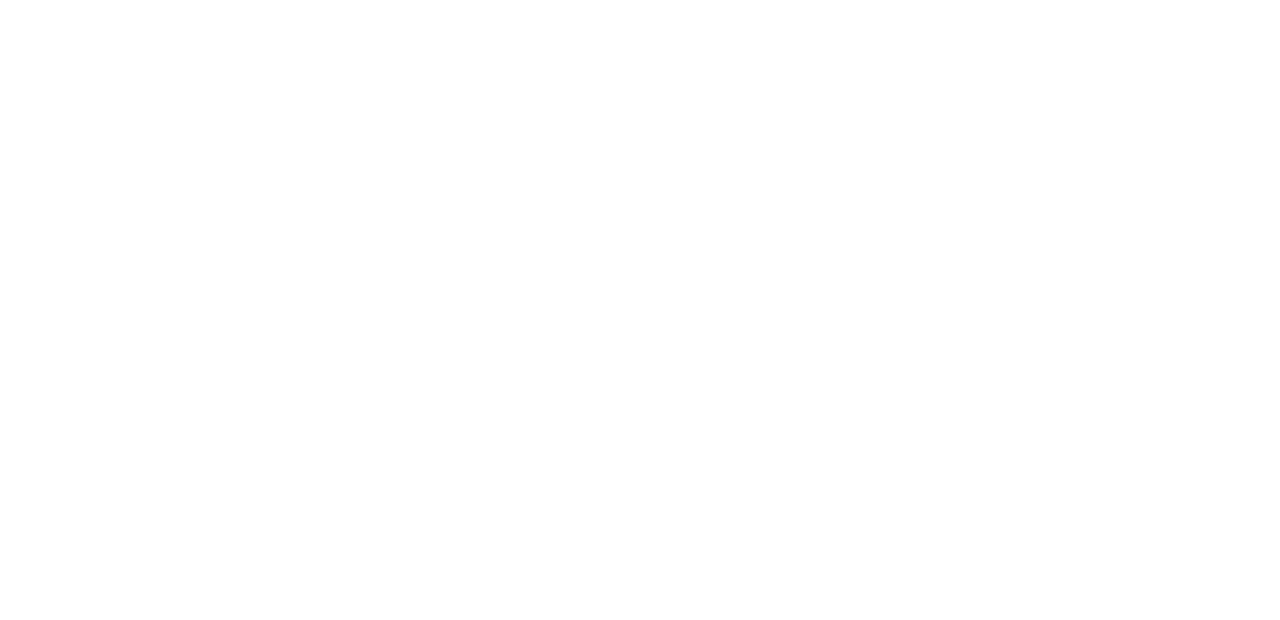
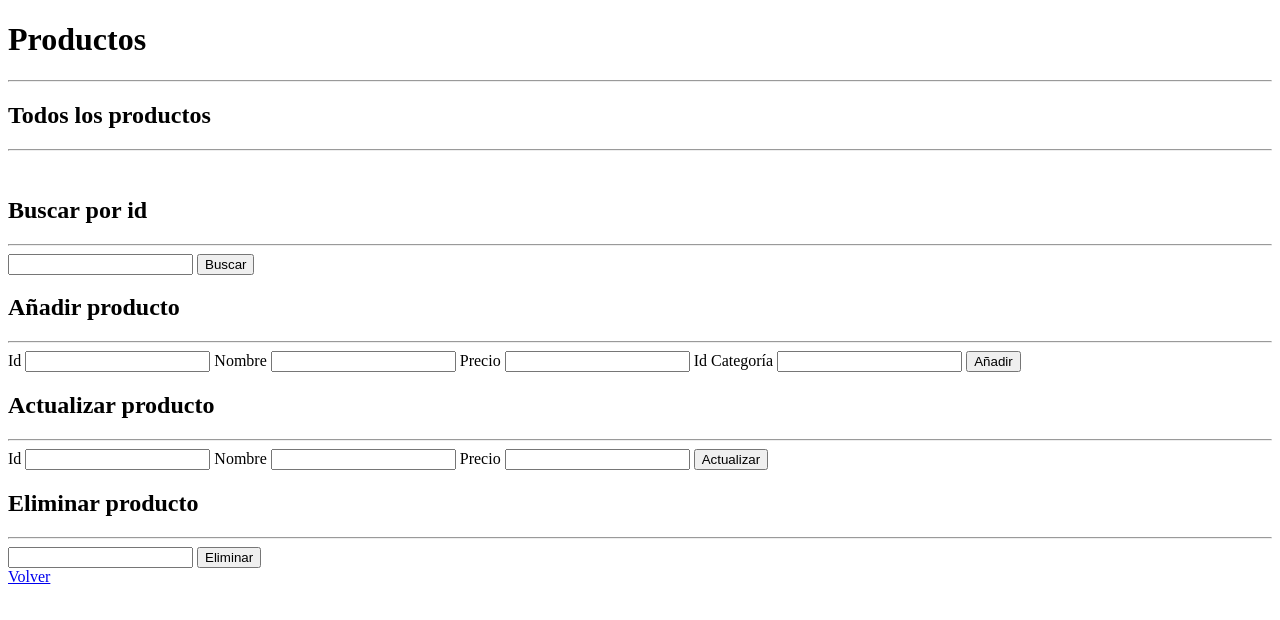
Before and after one commit to unaim-cebanc/api-rest-express, a website: page html/productos.html in a window 1280 px wide. Drawn offline with Linux system fonts and the light colour scheme.

Commit message:
feat: rellenado productos.html

```diff
--- a/html/productos.html
+++ b/html/productos.html
@@ -1,11 +1,73 @@
 <!DOCTYPE html>
-<html lang="en">
+<html lang="es">
 <head>
     <meta charset="UTF-8">
     <meta name="viewport" content="width=device-width, initial-scale=1.0">
-    <title>Document</title>
+    <title>Productos</title>
 </head>
 <body>
+    <h1>Productos</h1>
+    <hr>
+    <div>
+        <h2>Todos los productos</h2>
+        <hr>
+        <div></div>
+    </div>
+    <br>
+    <div>
+        <h2>Buscar por id</h2>
+        <hr>
+        <form data-url="/productos" data-method="GET">
+            <label for="id_get"></label>
+            <input type="number" id="id_get" required>
+            <button type="submit">Buscar</button>
+        </form>
+        <div></div>
+    </div>
+    <div>
+        <h2>Añadir producto</h2>
+        <hr>
+        <form data-url="/productos" data-method="POST">
+            <label for="id_post">Id</label>
+            <input type="number" id="id_post" required>
 
+            <label for="nombre_post">Nombre</label>
+            <input type="text" id="nombre_post" required>
+
+            <label for="precio_post">Precio</label>
+            <input type="number" id="precio_post" required>
+
+            <label for="categoriaId_post">Id Categoría</label>
+            <input type="number" id="categoriaId_post" required>
+            <button type="submit">Añadir</button>
+        </form>
+    </div>
+    <div>
+        <h2>Actualizar producto</h2>
+        <hr>
+        <form data-url="/productos" data-method="PUT">
+            <label for="id_put">Id</label>
+            <input type="number" id="id_put" required>
+
+            <label for="nombre_put">Nombre</label>
+            <input type="text" id="nombre_put">
+
+            <label for="precio_put">Precio</label>
+            <input type="number" id="precio_put">
+            <button type="submit">Actualizar</button>
+        </form>
+    </div>
+    <div>
+        <h2>Eliminar producto</h2>
+        <hr>
+        <form data-url="/productos" data-method="DELETE">
+            <label for="id_delete"></label>
+            <input type="number" id="id_delete" required>
+            <button type="submit">Eliminar</button>
+        </form>
+    </div>
+    <div>
+        <a href="/">Volver</a>
+    </div>
 </body>
 </html>
```
